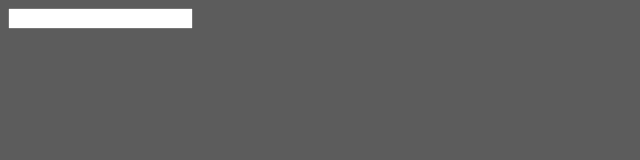
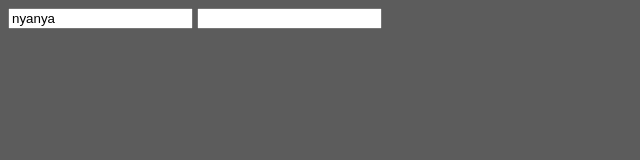
Before and after one commit to Cilvia/easy-memo, an Electron app: page index.html in a window 800 px wide. Shown: the whole page, without its empty margins (0-640 px from the left). Drawn offline with Linux system fonts and the light colour scheme.

Commit message:
be able to get text value

```diff
--- a/index.html
+++ b/index.html
@@ -3,10 +3,12 @@
 <head>
     <meta charset="UTF-8">
     <link rel="stylesheet" href="css/mystyle.css">
-    <script src="js/process.js"></script>
+
     <title>Electron Read Us</title>
 </head>
 <body>
-    <input type="text" name="memo-input" id="memo" onkeypress="submit()">
+    <input type="text" id="memo" onkeydown="submit()" value="nyanya">
+    <input type="text" id="example" readonly>
 </body>
+<script src="js/process.js"></script>
 </html>
--- a/index.js
+++ b/index.js
@@ -19,7 +19,7 @@ app.on('ready', function() {
       height: 50,
       transparent: true,
       frame: false,
-      resizable: false
+     // resizable: false
     });
   mainWindow.loadURL('file://' + __dirname + '/index.html');
 
--- a/js/process.js
+++ b/js/process.js
@@ -1,4 +1,9 @@
+"use strict";
+
 function submit(){
-    if(window.event.keyCode == 13)
-        document.memo-input.submit();
+    if(window.event.keyCode==13){
+        var memo = document.getElementById("memo").value;
+        console.log(memo);
+        document.getElementById("example").value = "114514";
+    }
 }
```
